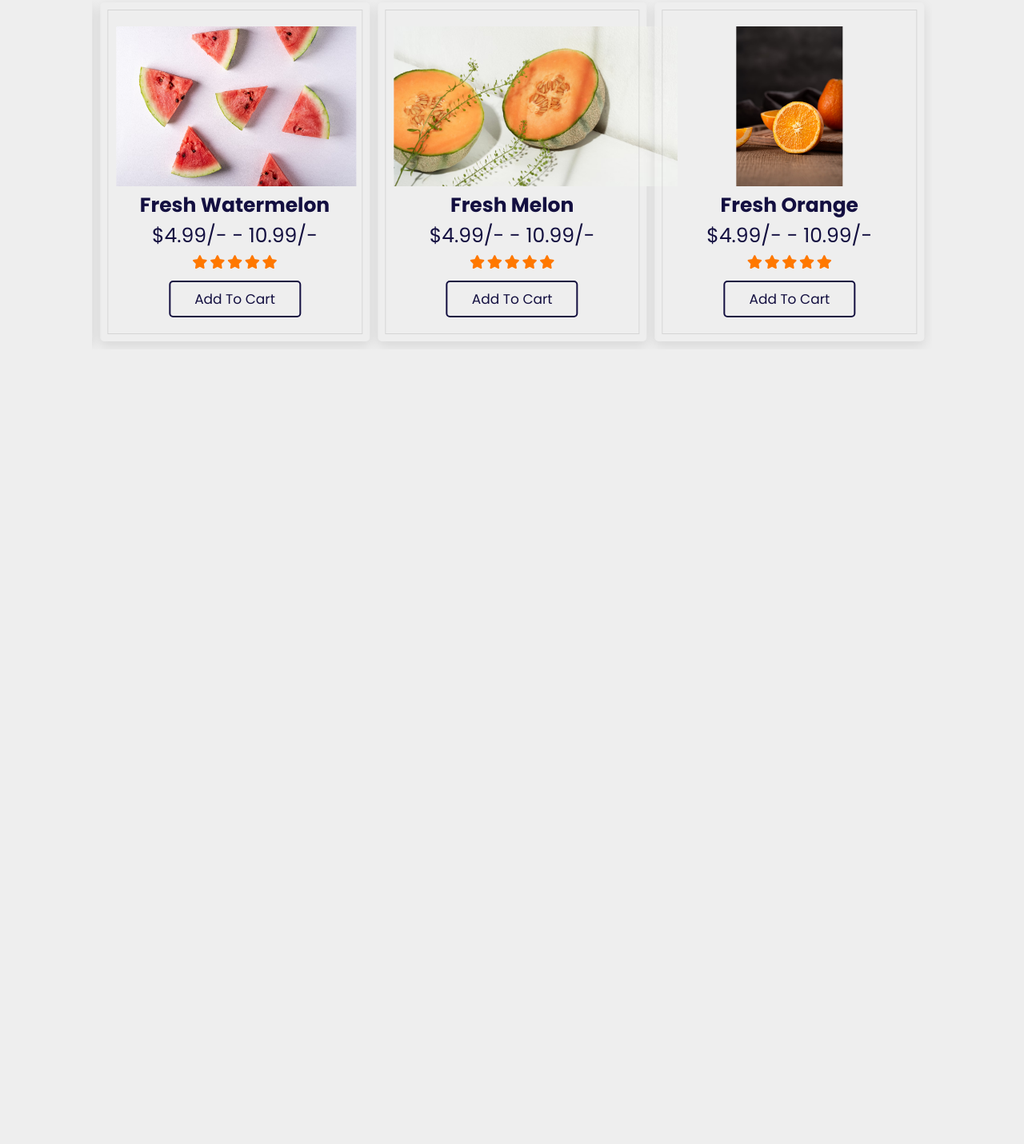
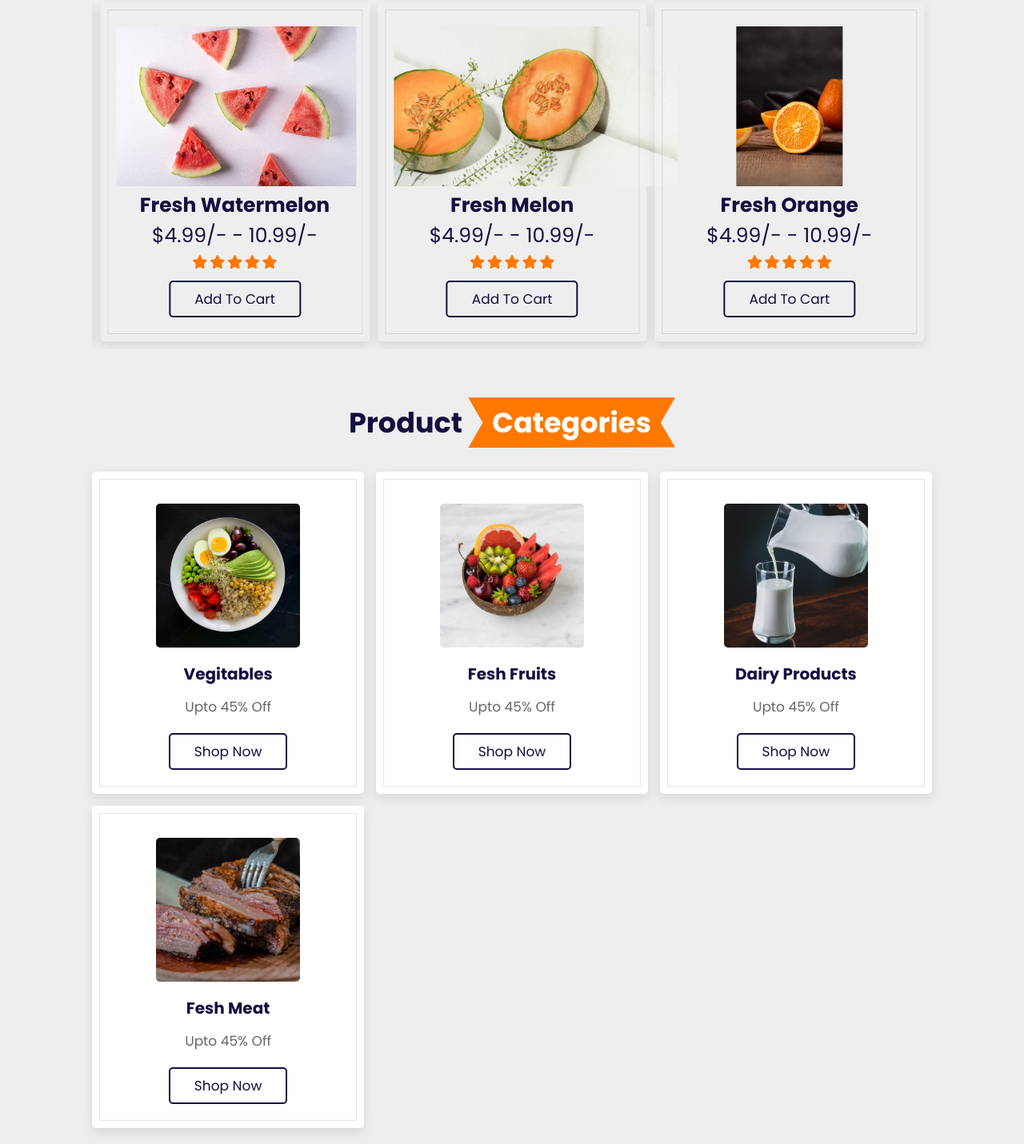
Before and after one commit to ariyansalari/groceryShop, a plain HTML site: page index.html in a window 1280 px wide. Shown: the part 1479-2910 px from the top of the page at 80% size. Before the commit the page ends 1936 px from the top, so only its background shows below. Drawn offline with nearby package versions, Linux system fonts and the light colour scheme.

Commit message:
home
category created

```diff
--- a/css/index.css
+++ b/css/index.css
@@ -358,7 +358,7 @@ section {
   padding: 1rem;
 }
 .products .product-slider:first-child {
-  margin-bottom: 2rem
+  margin-bottom: 2rem;
 }
 .products .product-slider .box {
   border-radius: 0.5rem;
@@ -371,7 +371,7 @@ section {
 }
 .products .product-slider .box:hover {
   outline-offset: 0rem;
-  border:1px solid var(--black);
+  border: 1px solid var(--black);
   outline: var(--ouline-hover);
 }
 .products .product-slider .box img {
@@ -386,9 +386,45 @@ height: 20rem;
   color: var(--black);
 }
 
-
 .products .product-slider .box .stars i {
   font-size: 1.7rem;
   color: var(--orange);
-            padding: .5rem 0;
+  padding: 0.5rem 0;
 }
+.categories .box-container {
+  display: grid;
+  grid-template-columns: repeat(auto-fit, minmax(26rem, 1fr));
+  gap: 1.5rem;
+}
+.categories .box-container .box {
+  padding: 3rem 2rem;
+  border-radius: 0.5rem;
+  background: #fff;
+  box-shadow: var(--box-shadow);
+  outline: var(--outline);
+  outline-offset: -1rem;
+  text-align: center;
+}
+
+.categories .box-container .box:hover{
+   outline-offset: 0rem;
+   outline: var(--ouline-hover);
+   border: 1px solid var(--black);
+      }
+      .categories .box-container .box img{
+       margin: 1rem 0;
+       height: 18rem;
+       width: 18rem;
+       object-fit: cover;
+       border-radius: .5rem;
+           }
+           .categories .box-container .box h3{
+        font-size: 2rem;
+        color: var(--black);
+        line-height: 1.8;
+                }
+                .categories .box-container .box p{
+                    font-size: 1.7rem;
+                    color: var(--light-color);
+                    padding: 1rem;
+                            }
--- a/index.html
+++ b/index.html
@@ -346,6 +346,35 @@
 
                 </div>
 </section>
+<section class="categories " id="categories">
+    <h1 class="heading">product <span>categories</span></h1>
+    <div class="box-container">
+        <div class="box">
+            <img src="/images/vegitables.avif" alt="vegitables/image">
+            <h3>vegitables</h1>
+            <p>upto 45% off</p>
+            <a href="#" class="btn">shop now</a>
+        </div>
+        <div class="box">
+            <img src="/images/fruits.avif"  alt="">
+            <h3>fesh fruits</h1>
+            <p>upto 45% off</p>
+            <a href="#" class="btn">shop now</a>
+        </div>
+        <div class="box">
+            <img src="images/dariy.avif" alt="">
+            <h3>dairy products</h1>
+            <p>upto 45% off</p>
+            <a href="#" class="btn">shop now</a>
+        </div>
+        <div class="box">
+            <img src="images/meat.avif" alt="">
+            <h3>fesh meat</h1>
+            <p>upto 45% off</p>
+            <a href="#" class="btn">shop now</a>
+        </div>
+    </div>
+</section>
     </main>
     <footer></footer>
     <script src="https://cdn.jsdelivr.net/npm/swiper@11/swiper-bundle.min.js"></script>
```
Also changed, not shown: images/dariy.avif (added), images/fruits.avif (added), images/meat.avif (added), images/product.avif (added), images/vegitables.avif (added). Lines whose indentation alone changed are shown as unchanged.
